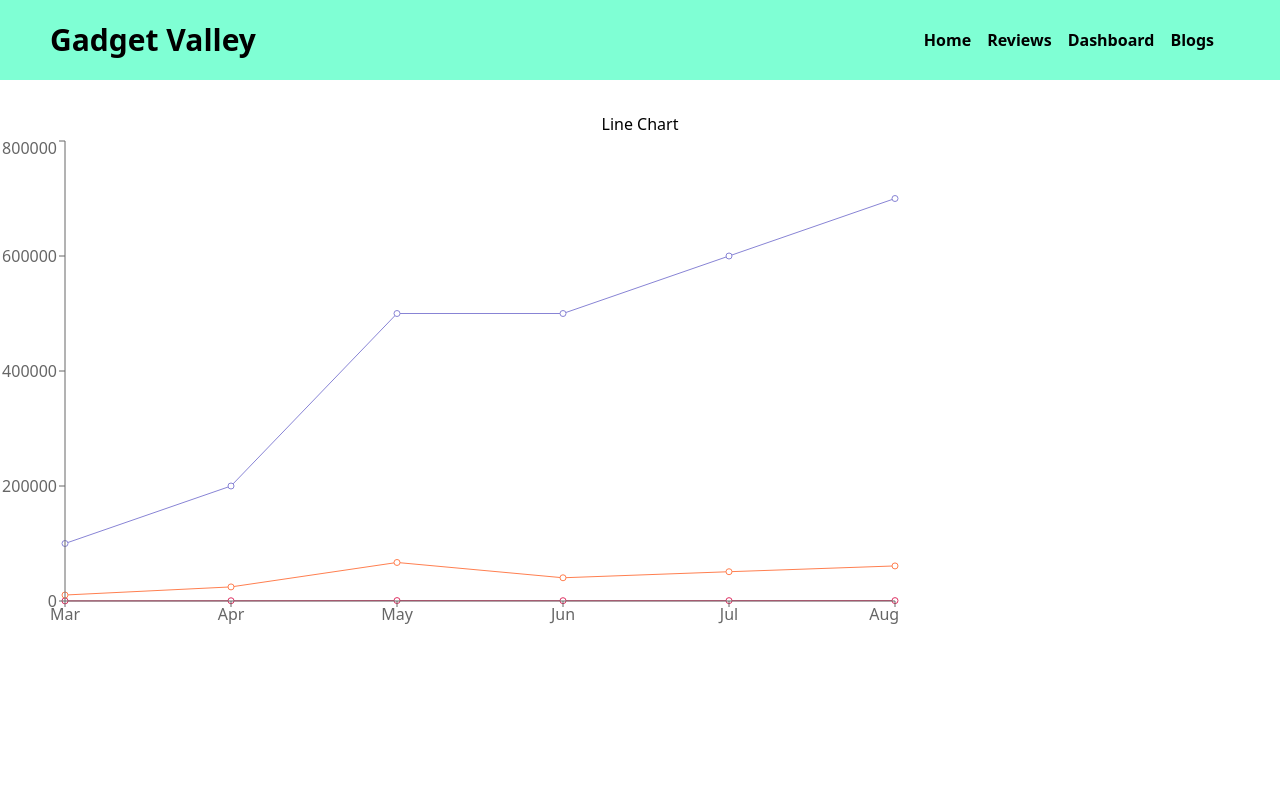
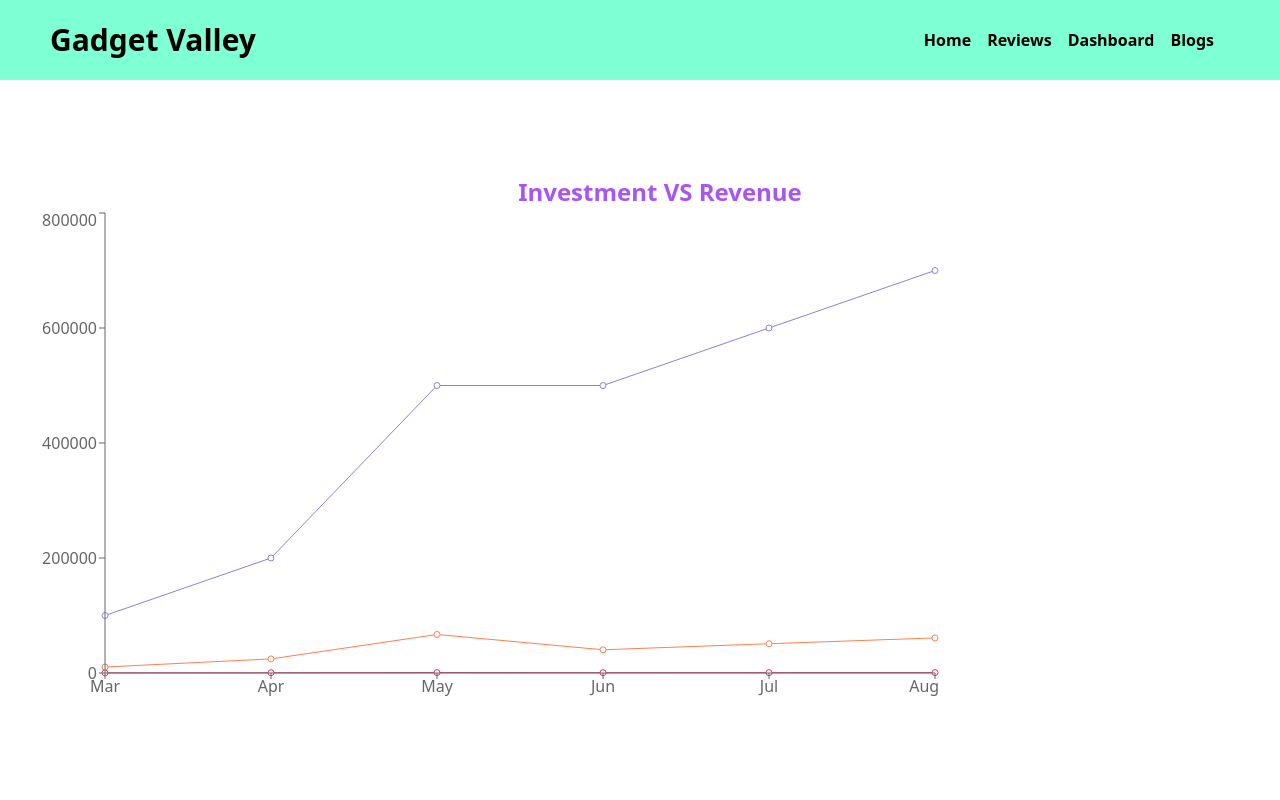
Before and after one commit to OmarRaihan/watch-gallery-project, a React (Create React App) app: page /dashboard in a window 1280 px wide. Shown: the top 800 px of the page. Built offline with nearby package versions, Linux system fonts and the light colour scheme.

Commit message:
chart two added

```diff
--- a/src/components/Dashboard/Dashboard.js
+++ b/src/components/Dashboard/Dashboard.js
@@ -1,14 +1,18 @@
 
 import React from 'react';
+import MyAreaChart from '../MyAreaChart/MyAreaChart';
 import MyLineChart from '../MyLineChart/MyLineChart';
 
 const Dashboard = () => {
     return (
         <div>
-            <div className='my-8'>
-                <h1>Line Chart</h1>
-            <MyLineChart>
-            </MyLineChart>
+            <div className='my-24 ml-10'>
+                <h1 className='text-2xl text-purple-500 font-semibold mr-auto'>Investment VS Revenue</h1>
+            <MyLineChart></MyLineChart>
+            </div>
+            <div className='my-24 ml-10'>
+            <h1 className='text-2xl text-orange-500 font-semibold mr-auto'>Investment VS Revenue</h1>
+                <MyAreaChart></MyAreaChart>
             </div>
         </div>
     );
--- /dev/null
+++ b/src/components/MyAreaChart/MyAreaChart.js
@@ -0,0 +1,55 @@
+
+import React from 'react';
+import { Area, AreaChart, XAxis, YAxis } from 'recharts';
+
+const MyAreaChart = () => {
+    const data = [
+        {
+            "month": "Mar",
+            "investment": 100000,
+            "sell": 241,
+            "revenue": 10401
+        },
+        {
+            "month": "Apr",
+            "investment": 200000,
+            "sell": 423,
+            "revenue": 24500
+        },
+        {
+            "month": "May",
+            "investment": 500000,
+            "sell": 726,
+            "revenue": 67010
+        },
+        {
+            "month": "Jun",
+            "investment": 500000,
+            "sell": 529,
+            "revenue": 40405
+        },
+        {
+            "month": "Jul",
+            "investment": 600000,
+            "sell": 601,
+            "revenue": 50900
+        },
+        {
+            "month": "Aug",
+            "investment": 700000,
+            "sell": 670,
+            "revenue": 61000
+        }
+    ]
+    return (
+        <AreaChart width={900} height={500} data={data}>
+        <Area dataKey={'sell'} stroke="#DE3163"></Area>
+        <Area dataKey={'investment'} stroke="#8884d5"></Area>
+        <Area dataKey={'revenue'} stroke="#FF7F50"></Area>
+        <XAxis dataKey={'month'}></XAxis>
+        <YAxis></YAxis>
+        </AreaChart>
+    );
+};
+
+export default MyAreaChart;
```
